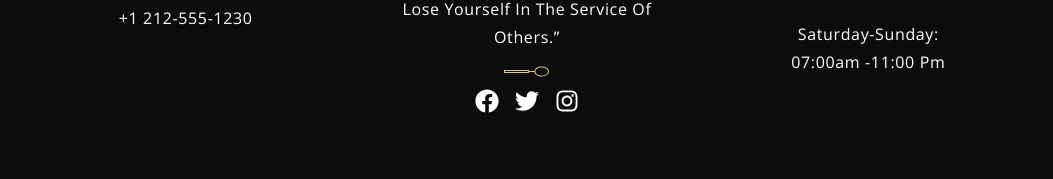
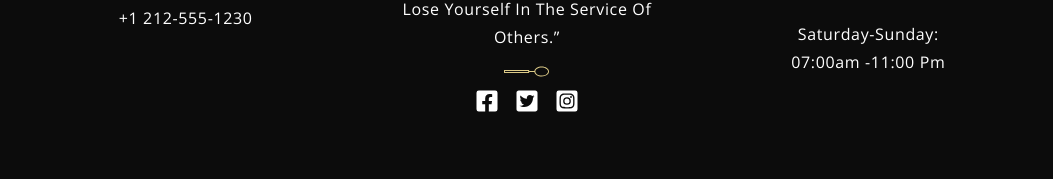
Before and after one commit to Ranita-Magar/restaurant-website-using-react, a React (Create React App) app: page / in a window 1280 px wide. Shown: the part 7872-8051 px from the top of the page, without its empty margins (113-1166 px from the left). Built offline with nearby package versions, Linux system fonts and the light colour scheme; a web font is replaced by a local one.

Commit message:
Creating Responsive Footer Section

```diff
--- a/package.json
+++ b/package.json
@@ -8,6 +8,7 @@
     "@testing-library/user-event": "^13.5.0",
     "react": "^18.3.1",
     "react-dom": "^18.3.1",
+    "react-icons": "^5.2.1",
     "react-scripts": "5.0.1",
     "web-vitals": "^2.1.4"
   },
--- a/src/container/Footer/Footer.jsx
+++ b/src/container/Footer/Footer.jsx
@@ -1,7 +1,11 @@
 import React from "react";
 
 import { images } from "../../constants";
-import { FaFacebook, FaTwitter, FaInstagram } from "react-icons/fa";
+import {
+  FaFacebookSquare,
+  FaTwitterSquare,
+  FaInstagramSquare,
+} from "react-icons/fa";
 import { FooterOverlay, Newsletter } from "../../components";
 import "./Footer.css";
 
@@ -32,9 +36,9 @@ const Footer = () => (
         />
 
         <div className="app__footer-links_icons">
-          <FaFacebook />
-          <FaTwitter />
-          <FaInstagram />
+          <FaFacebookSquare />
+          <FaTwitterSquare />
+          <FaInstagramSquare />
         </div>
       </div>
 
```
Also changed, not shown: 1 other file (tests, documents, lock files or other folders).
